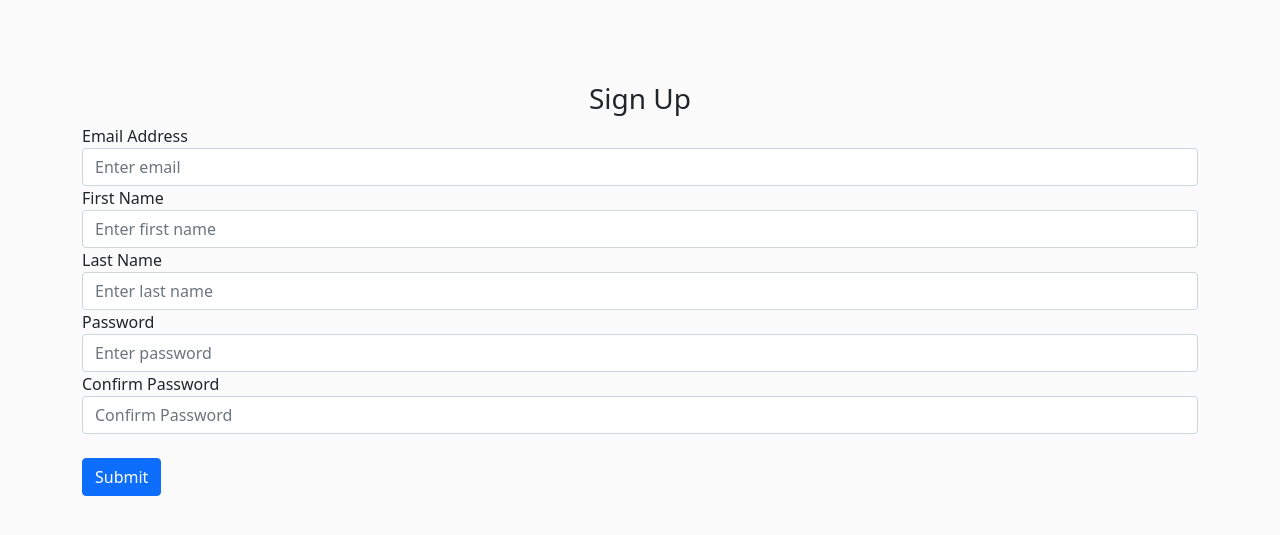
After one commit to JeanSolo10/bug-tracker-app, a Flask app: template website/templates/sign_up.html in a window 1280 px wide. The commit adds this page. Shown: the top 535 px of the page. Run offline with Flask 2, Linux system fonts and the light colour scheme; the template is opened without the code that fills it, so the values that code supplies are empty; some libraries are stand-ins or nearby versions.

Commit message:
feat: add signup functionality

```diff
--- a/website/templates/login.html
+++ b/website/templates/login.html
@@ -28,6 +28,8 @@ Login {% endblock %} {% block main %}
       <br />
       <button type="submit" class="btn btn-primary">Login</button>
     </form>
+    <br />
+    <p>Don't have an account yet? <a href="sign-up">Sign up</a></p>
     {% endblock %}
   </div>
 </main>
--- /dev/null
+++ b/website/templates/sign_up.html
@@ -0,0 +1,64 @@
+{% extends "base.html" %} {% block navbar %} {% endblock%} {% block title %}
+Login {% endblock %} {% block main %}
+<main style="margin-top: 58px" class="auth-main">
+  <div class="container pt-4">
+    {% block content %}
+    <form method="POST">
+      <h3 align="center">Sign Up</h3>
+      <div class="form-group">
+        <label for="email">Email Address</label>
+        <input
+          type="email"
+          class="form-control"
+          id="email"
+          name="email"
+          placeholder="Enter email"
+        />
+      </div>
+      <div class="form-group">
+        <label for="firstName">First Name</label>
+        <input
+          type="text"
+          class="form-control"
+          id="firstName"
+          name="firstName"
+          placeholder="Enter first name"
+        />
+      </div>
+      <div class="form-group">
+        <label for="lastName">Last Name</label>
+        <input
+          type="text"
+          class="form-control"
+          id="lastName"
+          name="lastName"
+          placeholder="Enter last name"
+        />
+      </div>
+      <div class="form-group">
+        <label for="password1">Password</label>
+        <input
+          type="password"
+          class="form-control"
+          id="password1"
+          name="password1"
+          placeholder="Enter password"
+        />
+      </div>
+      <div class="form-group">
+        <label for="password2">Confirm Password</label>
+        <input
+          type="password"
+          class="form-control"
+          id="password2"
+          name="password2"
+          placeholder="Confirm Password"
+        />
+      </div>
+      <br />
+      <button type="submit" class="btn btn-primary">Submit</button>
+    </form>
+    {% endblock %}
+  </div>
+</main>
+{% endblock%}
```
Also changed, not shown: website/auth.py (+33 -2 lines), 1 other file.
